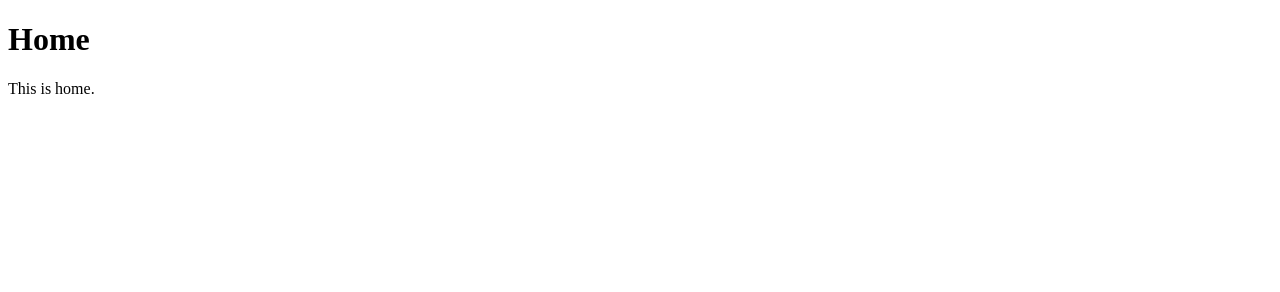
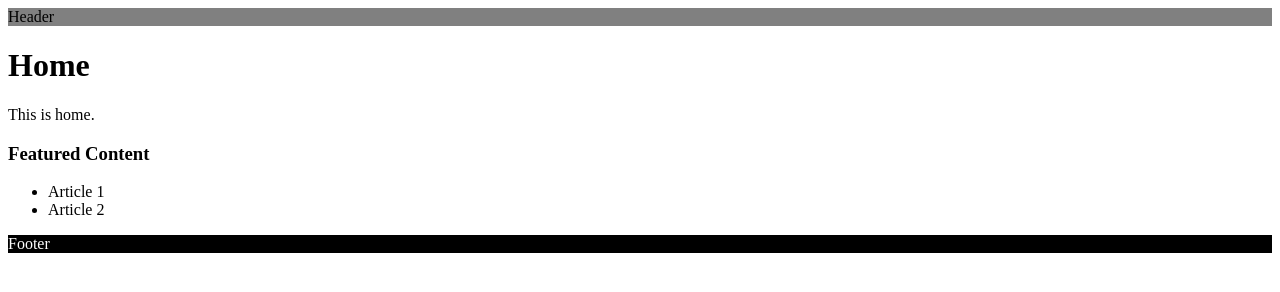
Before and after one commit to Jeong-m1n/Jeong-m1n.github.io, a plain HTML site: page index.html in a window 1280 px wide. Drawn offline with Linux system fonts and the light colour scheme.

Commit message:
docs: add some css style and body

```diff
--- a/index.html
+++ b/index.html
@@ -7,7 +7,21 @@
 	</head>
 	<body>
 	<!-- Main contents -->
-		<h1>Home</h1>
-		<p>This is home.</p>
+		<header style='background-color : gray;'>Header</header>
+		<div>
+ 		<main>
+			<h1>Home</h1>
+			<p>This is home.</p>
+		</main>
+
+		<aside>
+			<h3>Featured Content</h3>
+			<ul>
+				<li>Article 1</li>
+				<li>Article 2</li>
+			</ul>
+		</aside>
+	</div>
+		<footer style = 'background-color: black; color: white;'>Footer</footer>
 	</body>
 </html>
```
